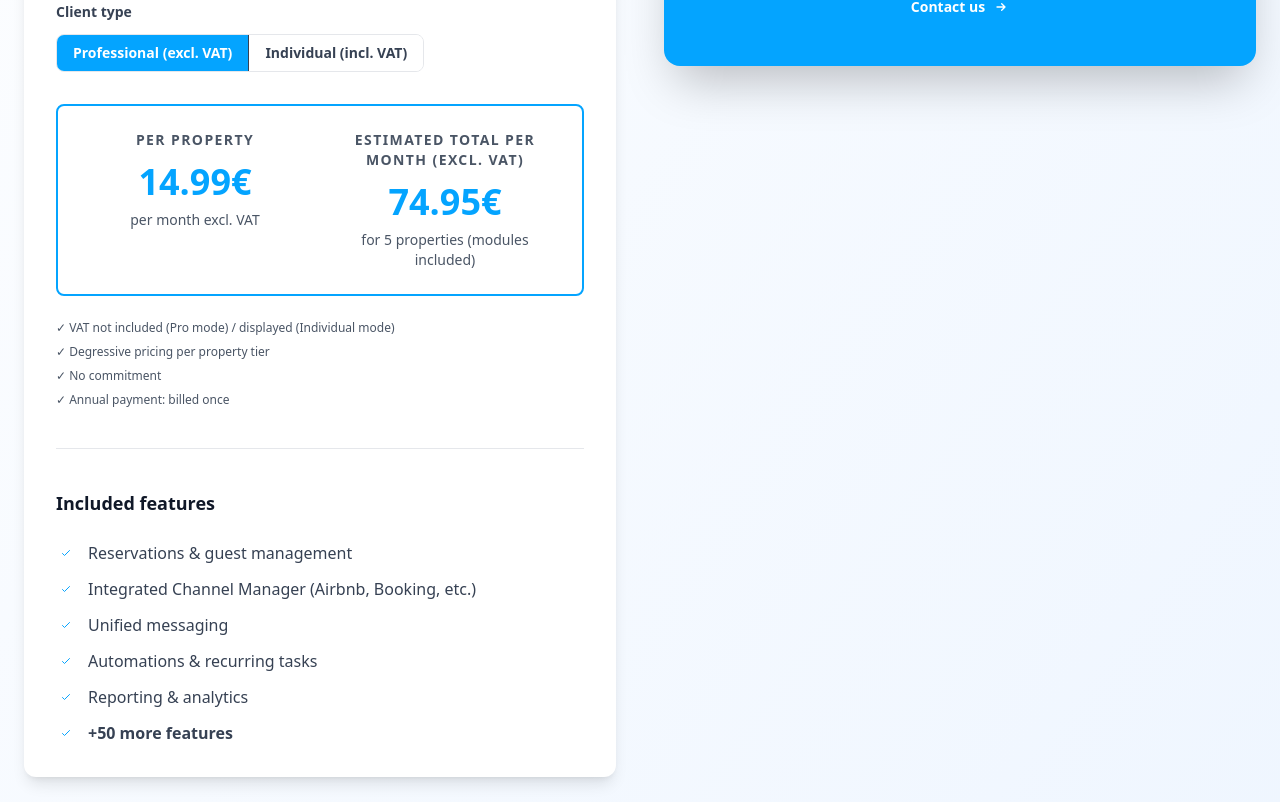
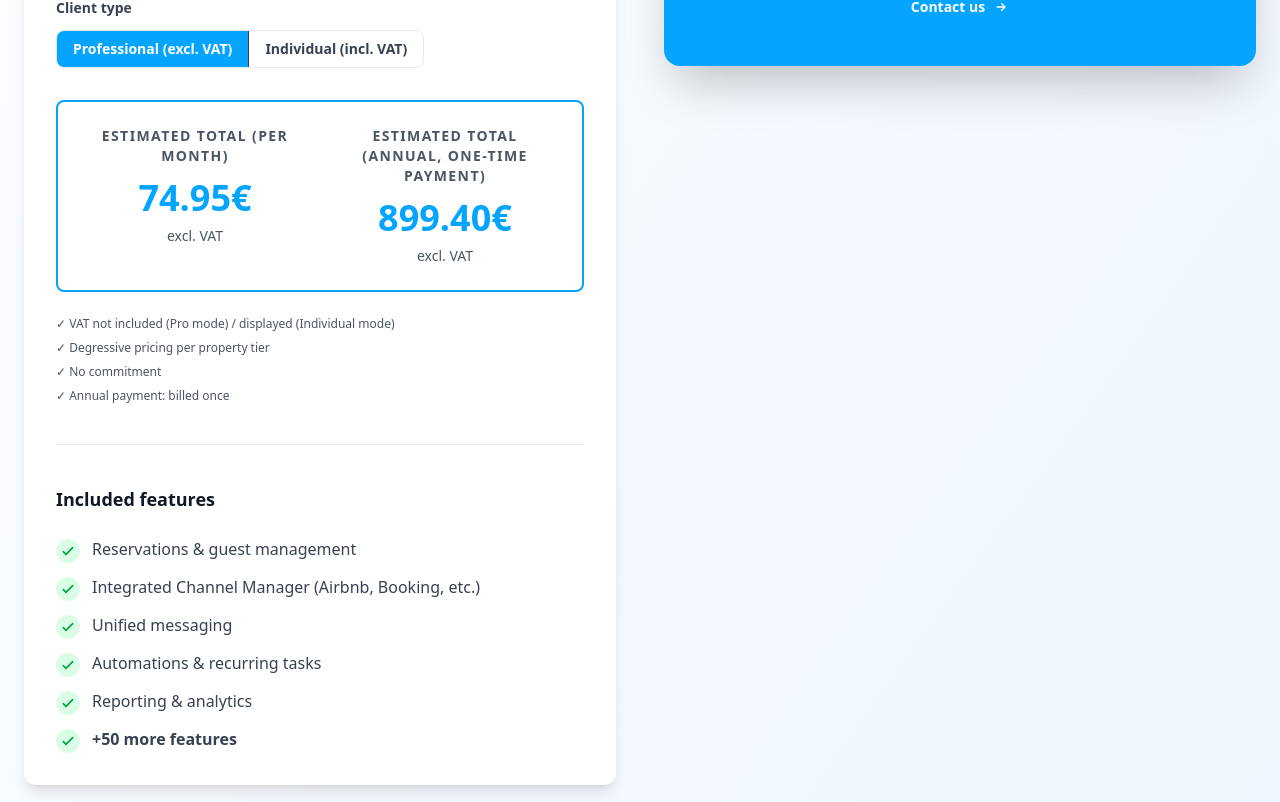
Before and after one commit to vernay/biloki, a Next.js app: page /en/tarifs in a window 1280 px wide. Shown: the part 998-1800 px from the top of the page. Built offline with nearby package versions, Linux system fonts and the light colour scheme; no server answers.

Commit message:
Refonte calculateur tarifs (mensuel/annuel côte à côte), fix layout params Next.js 16, suppression icône dollar, coches vertes

```diff
--- a/app/[locale]/layout.tsx
+++ b/app/[locale]/layout.tsx
@@ -16,9 +16,9 @@ type Props = {
 export async function generateMetadata({
   params,
 }: {
-  params: { locale: string };
+  params: Promise<{ locale: string }>;
 }): Promise<Metadata> {
-  const { locale } = params;
+  const { locale } = await params;
   const headerList = await headers();
   const pathname = headerList.get("x-canonical-path") || `/${locale}`;
 
--- a/app/[locale]/s-abonner/page.tsx
+++ b/app/[locale]/s-abonner/page.tsx
@@ -10,6 +10,7 @@ export default function SAbonnerPage() {
   const common = useTranslations('common');
 
   const [logements, setLogements] = useState(5);
+  const [logementsInput, setLogementsInput] = useState('5');
   const [billingPeriod, setBillingPeriod] = useState<BillingPeriod>('monthly');
   const [isParticulier, setIsParticulier] = useState(false);
 
@@ -25,17 +26,21 @@ export default function SAbonnerPage() {
   const [loading, setLoading] = useState(false);
   const [submitted, setSubmitted] = useState(false);
 
-  const priceData = calculatePrice(logements, billingPeriod, {
+  const monthlyData = calculatePrice(logements, 'monthly', {
+    isParticulier
+  });
+  const annualData = calculatePrice(logements, 'annual', {
     isParticulier
   });
   const factor = isParticulier ? 1 + VAT_RATE : 1;
 
   // Utiliser les données de la config centralisée
-  const basePriceMonthly = priceData?.totalMonth ?? 0;
-  const basePrice = billingPeriod === 'annual' ? basePriceMonthly * 12 : basePriceMonthly;
-  const totalPrice = basePrice;
-  const basePriceDisplay = basePrice * factor;
-  const totalPriceDisplay = totalPrice * factor;
+  const totalMonthly = monthlyData?.totalMonth ?? 0;
+  const totalAnnualDiscounted = (annualData?.totalMonth ?? 0) * 12;
+  const totalAnnualFull = totalMonthly * 12;
+  const totalMonthlyForDisplay = billingPeriod === 'annual' ? (annualData?.totalMonth ?? 0) : totalMonthly;
+  const totalMonthlyDisplay = totalMonthlyForDisplay * factor;
+  const totalAnnualDisplay = (billingPeriod === 'annual' ? totalAnnualDiscounted : totalAnnualFull) * factor;
   const taxLabel = isParticulier ? t('ttc') : t('ht');
 
   const handleChange = (e: React.ChangeEvent<HTMLInputElement | HTMLSelectElement | HTMLTextAreaElement>) => {
@@ -124,7 +129,11 @@ export default function SAbonnerPage() {
                   min="1"
                   max="200"
                   value={logements}
-                  onChange={(e) => setLogements(parseInt(e.target.value))}
+                  onChange={(e) => {
+                    const next = Math.max(1, parseInt(e.target.value));
+                    setLogements(next);
+                    setLogementsInput(String(next));
+                  }}
                   className="w-full h-2 bg-gray-200 rounded-lg appearance-none cursor-pointer accent-primary"
                 />
                 <div className="flex justify-between text-xs text-gray-500 mt-2">
@@ -145,8 +154,30 @@ export default function SAbonnerPage() {
                   id="logements-input"
                   min="1"
                   max="200"
-                  value={logements}
-                  onChange={(e) => setLogements(parseInt(e.target.value) || 1)}
+                  value={logementsInput}
+                  onChange={(e) => {
+                    const raw = e.target.value;
+                    if (raw === '') {
+                      setLogementsInput('');
+                      return;
+                    }
+                    const val = parseInt(raw);
+                    if (!isNaN(val)) {
+                      setLogementsInput(raw);
+                      setLogements(Math.max(1, val));
+                    }
+                  }}
+                  onBlur={() => {
+                    const val = parseInt(logementsInput);
+                    if (!logementsInput || isNaN(val)) {
+                      setLogements(1);
+                      setLogementsInput('1');
+                      return;
+                    }
+                    const clamped = Math.max(1, val);
+                    setLogements(clamped);
+                    setLogementsInput(String(clamped));
+                  }}
                   className="w-full px-4 py-2 border border-gray-300 rounded-lg focus:ring-2 focus:ring-primary focus:border-transparent outline-none"
                   placeholder={t('enterDirectly')}
                 />
@@ -233,14 +264,24 @@ export default function SAbonnerPage() {
               <div className="space-y-4 pb-6 border-b border-gray-200">
                 <div className="flex justify-between text-gray-700">
                   <span>{t('propertiesCount', { count: logements })}</span>
-                  <span className="font-semibold text-gray-900">{basePriceDisplay.toFixed(2)}€ {taxLabel}</span>
+                  <span className="font-semibold text-gray-900">{logements}</span>
+                </div>
+                <div className="flex justify-between text-gray-700">
+                  <span>{t('total')} {t('perMonthLabel')}</span>
+                  <span className="font-semibold text-gray-900">{totalMonthlyDisplay.toFixed(2)}€ {taxLabel}</span>
+                </div>
+                <div className="flex justify-between text-gray-700">
+                  <span>{t('total')} {t('perYearLabel')}</span>
+                  <span className="font-semibold text-gray-900">{totalAnnualDisplay.toFixed(2)}€ {taxLabel}</span>
                 </div>
               </div>
 
               <div className="flex justify-between mb-6 pt-6">
                 <span className="text-lg font-bold text-gray-900">{t('total')}</span>
                 <div className="text-right">
-                  <div className="text-3xl font-bold text-primary">{totalPriceDisplay.toFixed(2)}€ {taxLabel}</div>
+                  <div className="text-3xl font-bold text-primary">
+                    {(billingPeriod === 'annual' ? totalAnnualDisplay : totalMonthlyDisplay).toFixed(2)}€ {taxLabel}
+                  </div>
                   <p className="text-sm text-gray-600">
                     {billingPeriod === 'monthly' ? t('perMonthLabel') : t('perYearLabel')} {taxLabel}
                   </p>
--- a/app/[locale]/tarifs/page.tsx
+++ b/app/[locale]/tarifs/page.tsx
@@ -13,28 +13,29 @@ export default function TarifsPage() {
   const locale = useLocale();
 
   const [logements, setLogements] = useState(5);
+  const [logementsInput, setLogementsInput] = useState('5');
   const [billingPeriod, setBillingPeriod] = useState<BillingPeriod>('monthly');
   const [isParticulier, setIsParticulier] = useState(false);
 
-  const priceData = calculatePrice(logements, billingPeriod, {
+  const monthlyData = calculatePrice(logements, 'monthly', {
     isParticulier
   });
-  const isCustomPricing = logements > CUSTOM_PRICING_THRESHOLD;
+  const annualData = calculatePrice(logements, 'annual', {
+    isParticulier
+  });
+  const isCustomPricing = logements > CUSTOM_PRICING_THRESHOLD || !monthlyData || !annualData;
   const factor = isParticulier ? 1 + VAT_RATE : 1;
 
   // Utiliser les données de la config centralisée
-  const baseMonthly = priceData?.totalMonth ?? 0;
-  const totalMonthly = baseMonthly;
-  const total = billingPeriod === 'annual' ? totalMonthly * 12 : totalMonthly;
+  const totalMonthly = monthlyData?.totalMonth ?? 0;
+  const totalAnnualDiscounted = (annualData?.totalMonth ?? 0) * 12;
+  const totalAnnualFull = totalMonthly * 12;
+  const totalMonthlyForDisplay = billingPeriod === 'annual' ? (annualData?.totalMonth ?? 0) : totalMonthly;
 
-  // Calculer le prix par logement
-  const pricePerLogementWithModules = isCustomPricing ? null : priceData ? (
-    priceData.pricePerMonth * factor
-  ) : null;
-
-  const pricePerLogementDisplay = isCustomPricing ? null : priceData ? priceData.pricePerMonth * factor : null;
-  const totalDisplay = isCustomPricing ? null : total * factor;
-  const totalMonthlyDisplay = isCustomPricing ? null : totalMonthly * factor;
+  const totalMonthlyDisplay = isCustomPricing ? null : totalMonthlyForDisplay * factor;
+  const totalAnnualDisplay = isCustomPricing
+    ? null
+    : (billingPeriod === 'annual' ? totalAnnualDiscounted : totalAnnualFull) * factor;
   const lastUpdate = new Intl.DateTimeFormat(locale === 'fr' ? 'fr-FR' : 'en-US', {
     day: 'numeric', month: 'long', year: 'numeric'
   }).format(new Date());
@@ -76,11 +77,6 @@ export default function TarifsPage() {
             {/* Header */}
             <div className="mb-8 pb-6 border-b">
               <div className="flex items-center gap-2 mb-2">
-                <span className="inline-flex h-9 w-9 items-center justify-center rounded-full bg-primary/10">
-                  <svg className="h-5 w-5 text-primary" fill="none" stroke="currentColor" viewBox="0 0 24 24">
-                    <path strokeLinecap="round" strokeLinejoin="round" strokeWidth={2} d="M12 8c-1.657 0-3 .895-3 2s1.343 2 3 2 3 .895 3 2-1.343 2-3 2m0-8c1.11 0 2.08.402 2.599 1M12 8V7m0 1v8m0 0v1m0-1c-1.11 0-2.08-.402-2.599-1" />
-                  </svg>
-                </span>
                 <h2 className="text-2xl font-bold text-primary">{t('whatIsMyPrice')}</h2>
               </div>
               <p className="text-sm text-gray-600">{t('priceExclVat')}</p>
@@ -98,7 +94,11 @@ export default function TarifsPage() {
                   min="1"
                   max="250"
                   value={logements}
-                  onChange={(e) => setLogements(Number(e.target.value))}
+                  onChange={(e) => {
+                    const next = Math.max(1, Number(e.target.value));
+                    setLogements(next);
+                    setLogementsInput(String(next));
+                  }}
                   className="flex-1 h-2 bg-gray-200 rounded-lg appearance-none cursor-pointer accent-primary"
                   style={{
                     background: `linear-gradient(to right, ${COLORS.primary} 0%, ${COLORS.primary} ${((logements - 1) / 249) * 100}%, #e5e7eb ${((logements - 1) / 249) * 100}%, #e5e7eb 100%)`
@@ -108,9 +108,29 @@ export default function TarifsPage() {
                   type="number"
                   id="logements-input"
                   min="1"
-                  value={logements}
+                  value={logementsInput}
                   onChange={(e) => {
-                    setLogements(Number(e.target.value));
+                    const raw = e.target.value;
+                    if (raw === '') {
+                      setLogementsInput('');
+                      return;
+                    }
+                    const val = Number(raw);
+                    if (!isNaN(val)) {
+                      setLogementsInput(raw);
+                      setLogements(Math.max(1, val));
+                    }
+                  }}
+                  onBlur={() => {
+                    const val = Number(logementsInput);
+                    if (!logementsInput || isNaN(val)) {
+                      setLogements(1);
+                      setLogementsInput('1');
+                      return;
+                    }
+                    const clamped = Math.max(1, val);
+                    setLogements(clamped);
+                    setLogementsInput(String(clamped));
                   }}
                   aria-label={t('numberOfProperties')}
                   className="w-20 px-3 py-2 border border-gray-300 rounded-lg text-center font-semibold"
@@ -197,10 +217,10 @@ export default function TarifsPage() {
             {/* Price Display */}
             <div className="bg-white rounded-lg p-6 border-2 border-primary">
               <div className="grid md:grid-cols-2 gap-6">
-                {/* Par logement */}
+                {/* Total mensuel */}
                 <div className="text-center">
                   <p className="text-sm font-semibold text-gray-600 uppercase tracking-widest mb-3">
-                    {t('perProperty')}
+                    {t('totalEstimated')} ({t('perMonth')})
                   </p>
                   <div className="space-y-2">
                     {isCustomPricing ? (
@@ -212,21 +232,21 @@ export default function TarifsPage() {
                           {t('customPricing')}
                         </p>
                       </>
-                    ) : priceData ? (
+                    ) : (
                       <>
                         <p className="text-3xl md:text-4xl font-black text-primary">
-                          {pricePerLogementWithModules?.toFixed(2)}€
+                          {totalMonthlyDisplay?.toFixed(2)}€
                         </p>
-                        <p className="text-sm text-gray-600">{t('perMonthLabel')} {vatLabel}</p>
+                        <p className="text-sm text-gray-600">{vatLabel}</p>
                       </>
-                    ) : null}
+                    )}
                   </div>
                 </div>
 
-                {/* Total */}
+                {/* Total annuel */}
                 <div className="text-center">
                   <p className="text-sm font-semibold text-gray-600 uppercase tracking-widest mb-3">
-                    {t('totalEstimated')} {billingPeriod === 'monthly' ? `${t('perMonth')} (${vatLabel})` : `${t('annualPayment')} (${vatLabel})`}
+                    {t('totalEstimated')} ({t('annualPayment')})
                   </p>
                   <div className="space-y-2">
                     {isCustomPricing ? (
@@ -235,24 +255,17 @@ export default function TarifsPage() {
                           {t('customQuote')}
                         </p>
                         <p className="text-sm text-gray-600">
-                          {logements > 1 ? t('forPropertiesPlural', { count: logements }) : t('forProperties', { count: logements })}
+                          {t('customPricing')}
                         </p>
                       </>
-                    ) : priceData ? (
+                    ) : (
                       <>
                         <p className="text-3xl md:text-4xl font-black text-primary">
-                          {totalDisplay?.toFixed(2)}€
+                          {totalAnnualDisplay?.toFixed(2)}€
                         </p>
-                        <p className="text-sm text-gray-600">
-                          {billingPeriod === 'monthly'
-                            ? `${logements > 1 ? t('forPropertiesPlural', { count: logements }) : t('forProperties', { count: logements })} ${t('modulesIncluded')}`
-                            : `${t('annualPayment')} ${vatLabel} ${logements > 1 ? t('forPropertiesPlural', { count: logements }) : t('forProperties', { count: logements })} ${t('modulesIncluded')}`}
-                        </p>
-                        {billingPeriod === 'annual' && (
-                          <p className="text-xs text-gray-500">{t('annualDiscountNote')}</p>
-                        )}
+                        <p className="text-sm text-gray-600">{vatLabel}</p>
                       </>
-                    ) : null}
+                    )}
                   </div>
                 </div>
               </div>
@@ -285,18 +298,18 @@ export default function TarifsPage() {
               <ul className="space-y-3">
                 {(t.raw('keyFeatures') as string[]).map((feature, index) => (
                   <li key={index} className="flex items-start gap-3">
-                    <span className="mt-0.5 inline-flex h-5 w-5 items-center justify-center rounded-full bg-primary/10">
-                      <svg className="h-3 w-3 text-primary" fill="none" stroke="currentColor" viewBox="0 0 24 24">
-                        <path strokeLinecap="round" strokeLinejoin="round" strokeWidth={2} d="M5 13l4 4L19 7" />
+                    <span className="mt-0.5 inline-flex h-6 w-6 flex-shrink-0 items-center justify-center rounded-full bg-green-100">
+                      <svg className="h-4 w-4 text-green-600" fill="none" stroke="currentColor" strokeWidth={2.5} viewBox="0 0 24 24">
+                        <path strokeLinecap="round" strokeLinejoin="round" d="M5 13l4 4L19 7" />
                       </svg>
                     </span>
                     <span className="text-gray-700">{feature}</span>
                   </li>
                 ))}
                 <li className="flex items-start gap-3">
-                  <span className="mt-0.5 inline-flex h-5 w-5 items-center justify-center rounded-full bg-primary/10">
-                    <svg className="h-3 w-3 text-primary" fill="none" stroke="currentColor" viewBox="0 0 24 24">
-                      <path strokeLinecap="round" strokeLinejoin="round" strokeWidth={2} d="M5 13l4 4L19 7" />
+                  <span className="mt-0.5 inline-flex h-6 w-6 flex-shrink-0 items-center justify-center rounded-full bg-green-100">
+                    <svg className="h-4 w-4 text-green-600" fill="none" stroke="currentColor" strokeWidth={2.5} viewBox="0 0 24 24">
+                      <path strokeLinecap="round" strokeLinejoin="round" d="M5 13l4 4L19 7" />
                     </svg>
                   </span>
                   <span className="text-gray-700 font-semibold">+{t('moreFeatures')}</span>
--- a/components/sections/PricingCalculator.tsx
+++ b/components/sections/PricingCalculator.tsx
@@ -11,37 +11,60 @@ export default function PricingCalculator() {
   const tCommon = useTranslations("common");
   const t = useTranslations("pricingCalculator");
   const [dwellings, setDwellings] = useState(5);
+  const [dwellingsInput, setDwellingsInput] = useState("5");
   const [billingCycle, setBillingCycle] = useState<BillingPeriod>("monthly");
   const [isParticulier, setIsParticulier] = useState(false);
 
-  const priceData = calculatePrice(dwellings, billingCycle === "monthly" ? "monthly" : "annual", {
+  const monthlyData = calculatePrice(dwellings, "monthly", {
     isParticulier
   });
-  const isCustomPricing = dwellings > CUSTOM_PRICING_THRESHOLD || !priceData;
+  const annualData = calculatePrice(dwellings, "annual", {
+    isParticulier
+  });
+  const isCustomPricing = dwellings > CUSTOM_PRICING_THRESHOLD || !monthlyData || !annualData;
 
   // Utiliser les données de la config centralisée
-  const baseMonthly = priceData?.totalMonth ?? 0;
-  const totalMonthly = baseMonthly;
-  const total = billingCycle === "annual" ? totalMonthly * 12 : totalMonthly;
+  const totalMonthly = monthlyData?.totalMonth ?? 0;
+  const totalAnnualDiscounted = (annualData?.totalMonth ?? 0) * 12;
+  const totalAnnualFull = totalMonthly * 12;
+  const totalMonthlyForDisplay = billingCycle === "annual"
+    ? (annualData?.totalMonth ?? 0)
+    : totalMonthly;
 
-  // Calculer le prix par logement
-  const pricePerLogementWithModules = isCustomPricing ? null : priceData ? (
-    priceData.pricePerMonth * (isParticulier ? 1 + VAT_RATE : 1)
-  ) : null;
-
-  const pricePerLogementDisplay = isCustomPricing ? null : priceData ? priceData.pricePerMonth * (isParticulier ? 1 + VAT_RATE : 1) : null;
-  const totalDisplay = isCustomPricing ? null : total * (isParticulier ? 1 + VAT_RATE : 1);
-  const totalMonthlyDisplay = isCustomPricing ? null : totalMonthly * (isParticulier ? 1 + VAT_RATE : 1);
+  const totalMonthlyDisplay = isCustomPricing ? null : totalMonthlyForDisplay * (isParticulier ? 1 + VAT_RATE : 1);
+  const totalAnnualDisplay = isCustomPricing
+    ? null
+    : (billingCycle === "annual" ? totalAnnualDiscounted : totalAnnualFull) * (isParticulier ? 1 + VAT_RATE : 1);
 
   const handleSliderChange = (e: React.ChangeEvent<HTMLInputElement>) => {
-    setDwellings(Math.max(1, Number(e.target.value)));
+    const next = Math.max(1, Number(e.target.value));
+    setDwellings(next);
+    setDwellingsInput(String(next));
   };
 
   const handleInputChange = (e: React.ChangeEvent<HTMLInputElement>) => {
-    const val = Number(e.target.value);
+    const raw = e.target.value;
+    if (raw === "") {
+      setDwellingsInput("");
+      return;
+    }
+    const val = Number(raw);
     if (!isNaN(val)) {
+      setDwellingsInput(raw);
       setDwellings(Math.max(1, val));
     }
+  };
+
+  const handleInputBlur = () => {
+    const val = Number(dwellingsInput);
+    if (!dwellingsInput || isNaN(val)) {
+      setDwellings(1);
+      setDwellingsInput("1");
+      return;
+    }
+    const clamped = Math.max(1, val);
+    setDwellings(clamped);
+    setDwellingsInput(String(clamped));
   };
 
   return (
@@ -156,8 +179,9 @@ export default function PricingCalculator() {
                     type="number"
                     id="dwellings-input"
                     min="1"
-                    value={dwellings}
+                    value={dwellingsInput}
                     onChange={handleInputChange}
+                    onBlur={handleInputBlur}
                     className="w-24 px-4 py-3 text-center text-2xl font-bold border-2 border-biloki-blue/20 rounded-xl focus:outline-none focus:border-biloki-blue focus:shadow-lg focus:shadow-biloki-blue/20 transition-all"
                   />
                 </div>
@@ -211,10 +235,10 @@ export default function PricingCalculator() {
 
               {/* Affichage des prix */}
               <div className="grid md:grid-cols-2 gap-8 lg:gap-12">
-                {/* Prix par unité */}
+                {/* Total mensuel */}
                 <div className="text-center">
                   <p className="text-sm font-semibold text-gray-600 uppercase tracking-widest mb-3">
-                    {t("perProperty")}
+                    {t("totalPerMonth")} ({isParticulier ? t("includingVat") : t("excludingVat")})
                   </p>
                   <div className="space-y-2">
                     {isCustomPricing ? (
@@ -227,21 +251,21 @@ export default function PricingCalculator() {
                     ) : (
                       <>
                         <p className="text-4xl md:text-5xl font-black text-primary">
-                          {pricePerLogementWithModules?.toFixed(2)}€
+                          {totalMonthlyDisplay?.toFixed(2)}€
                         </p>
                         <p className="text-sm text-gray-600">
-                          {tCommon("perMonth")} {isParticulier ? t("includingVat") : t("excludingVat")}
+                          {dwellings} {dwellings > 1 ? tCommon("properties") : tCommon("property")}
                         </p>
-                        <p className="text-xs text-gray-500 pt-2">{billingCycle === "monthly" ? t("monthlyBilling") : t("annualBilling", { percent: ANNUAL_DISCOUNT * 100 })}</p>
+                        <p className="text-xs text-gray-500 pt-2">{t("monthlyBilling")}</p>
                       </>
                     )}
                   </div>
                 </div>
 
-                {/* Total */}
+                {/* Total annuel */}
                 <div className="text-center">
                   <p className="text-sm font-semibold text-gray-600 uppercase tracking-widest mb-3">
-                    {billingCycle === "monthly" ? `${t("totalPerMonth")} (${isParticulier ? t("includingVat") : t("excludingVat")})` : `${t("annualTotal")} (${isParticulier ? t("includingVat") : t("excludingVat")})`}
+                    {t("annualTotal")} ({isParticulier ? t("includingVat") : t("excludingVat")})
                   </p>
                   <div className="space-y-2">
                     {isCustomPricing ? (
@@ -254,11 +278,12 @@ export default function PricingCalculator() {
                     ) : (
                       <>
                         <p className="text-4xl md:text-5xl font-black text-primary">
-                          {(billingCycle === "monthly" ? totalMonthlyDisplay : totalDisplay)?.toFixed(2)}€
+                          {totalAnnualDisplay?.toFixed(2)}€
                         </p>
                         <p className="text-sm text-gray-600">
                           {dwellings} {dwellings > 1 ? tCommon("properties") : tCommon("property")}
                         </p>
+                        <p className="text-xs text-gray-500 pt-2">{t("annualBilling", { percent: ANNUAL_DISCOUNT * 100 })}</p>
                       </>
                     )}
                   </div>
```
